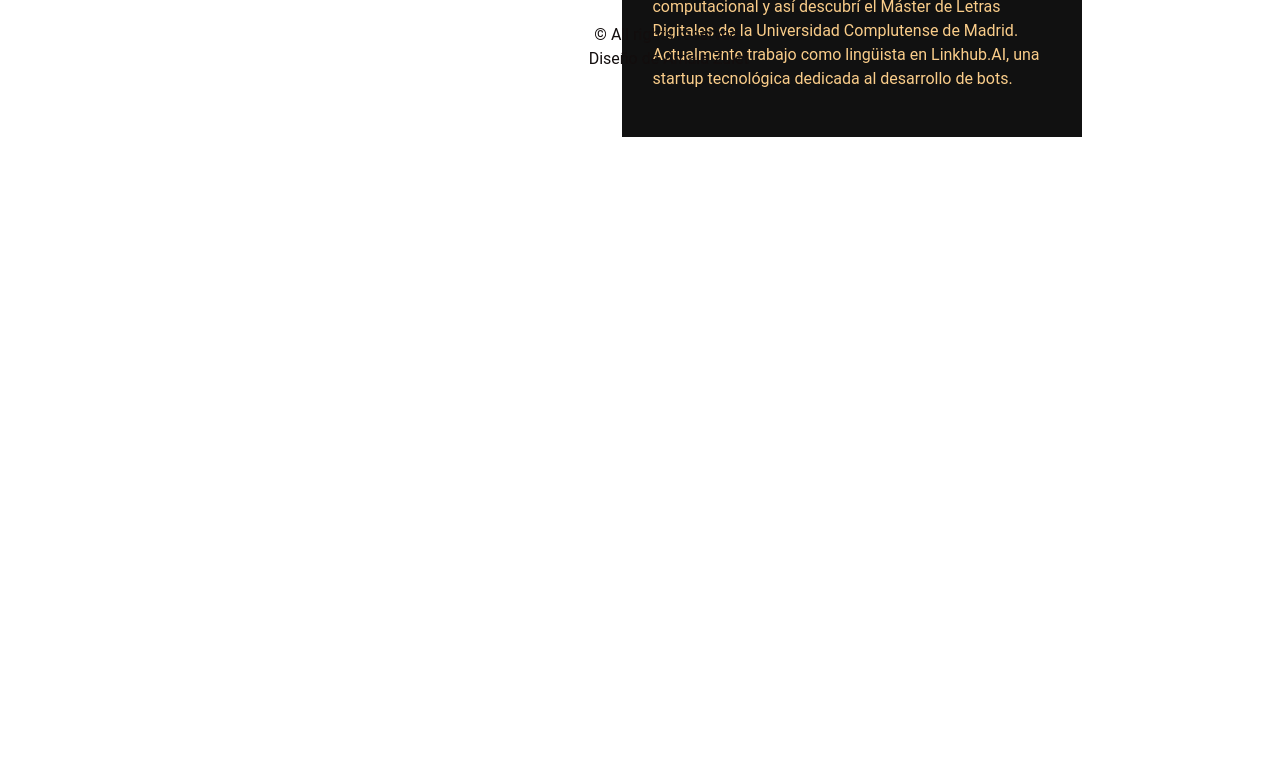
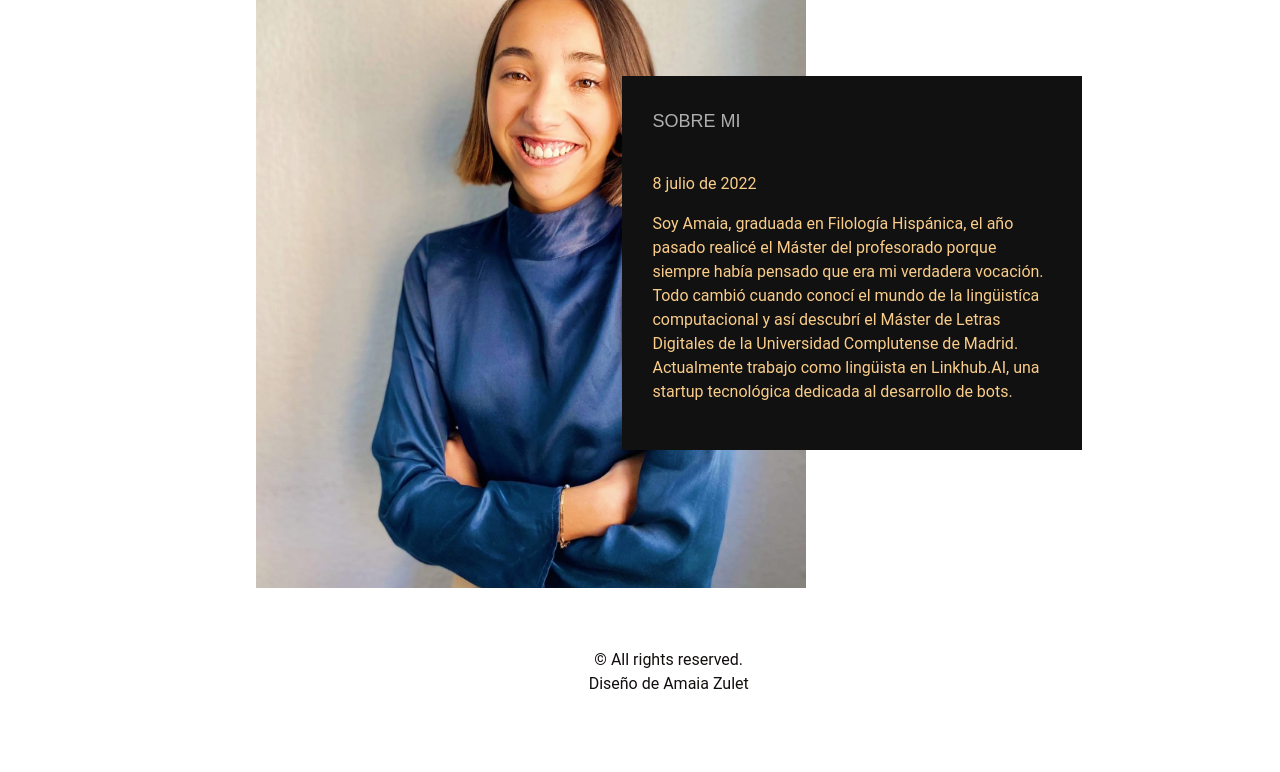
Before and after one commit to Amaia3/ChatbotAda.github.io, a plain HTML site: page docs/about.html in a window 1280 px wide. Shown: the part 178-950 px from the top of the page. Before the commit the page ends 800 px from the top, so only its background shows below. Drawn offline with nearby package versions, Linux system fonts and the light colour scheme.

Commit message:
Update about.html
Change path to image

```diff
--- a/docs/about.html
+++ b/docs/about.html
@@ -53,7 +53,7 @@
 <div class="blog-list-section blog-content-right row">
      <div class="col-md-9 blog-content-area">
          <div class="blog-img">
-            <img class="img-responsive" src="../bootstrap/img/foto.jpeg" alt="foto">
+            <img class="img-responsive" src="img/foto.jpeg" alt="foto">
         </div>
             <div class="blog-content">
                       <h4 class="blog-title"> Sobre mi</h4>
```
